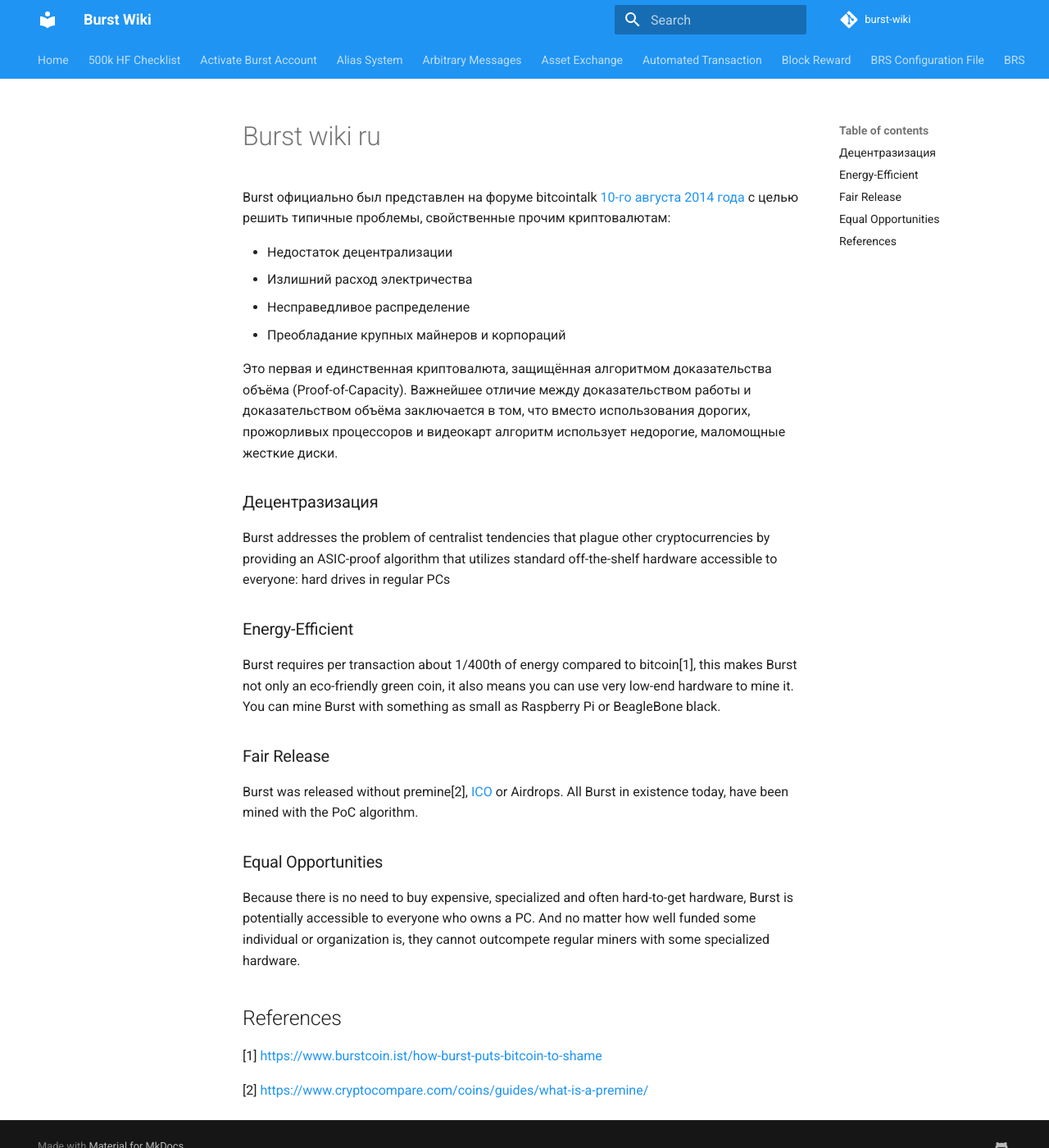
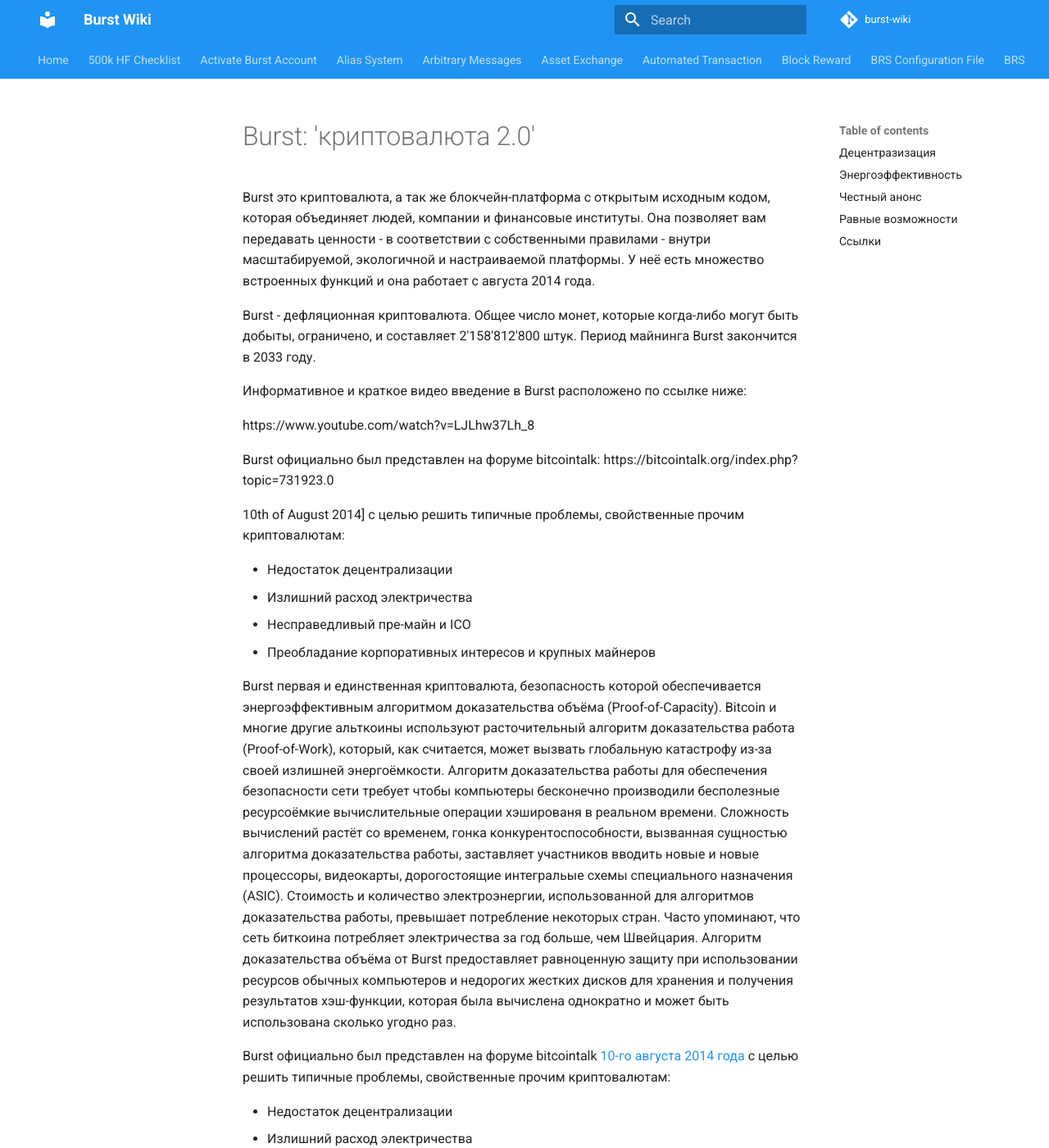
Before and after one commit to burst-apps-team/burst-wiki, an MkDocs documentation site: the page built from docs/burst-wiki-ru.md, in a window 1280 px wide and 1400 px high. Shown: the whole window at 82% size. Built offline with MkDocs 1.6.1 and Material for MkDocs 9.7.7, drawn with Linux system fonts in a browser that asks for light colours; comment, search, counter and statistics services are not loaded; old or Windows-style settings are respelled for this version of MkDocs; some of the changed text lies outside the part shown.

Commit message:
Переведено

```diff
--- a/docs/burst-wiki-ru.md
+++ b/docs/burst-wiki-ru.md
@@ -1,4 +1,39 @@
-<languages/>
+# Burst: 'криптовалюта 2.0'
+
+Burst это криптовалюта, а так же блокчейн-платформа с открытым исходным кодом, которая
+объединяет людей, компании и финансовые институты. Она позволяет вам передавать ценности
+- в соответствии с собственными правилами - внутри масштабируемой, экологичной и настраиваемой платформы.
+У неё есть множество встроенных функций и она работает с августа 2014 года.
+
+Burst - дефляционная криптовалюта. Общее число монет, которые когда-либо могут быть добыты, ограничено, и составляет 2'158'812'800 штук. Период майнинга Burst закончится в 2033 году.
+
+Информативное и краткое видео введение в Burst расположено по ссылке ниже:
+
+https://www.youtube.com/watch?v=LJLhw37Lh_8
+
+Burst официально был представлен на форуме bitcointalk: https://bitcointalk.org/index.php?topic=731923.0
+
+10th of August 2014] с целью решить типичные проблемы, свойственные прочим криптовалютам:
+
+* Недостаток децентрализации
+* Излишний расход электричества
+* Несправедливый пре-майн и ICO
+* Преобладание корпоративных интересов и крупных майнеров
+
+Burst первая и единственная криптовалюта, безопасность которой обеспечивается энергоэффективным
+алгоритмом доказательства объёма (Proof-of-Capacity). Bitcoin и многие другие альткоины используют
+расточительный алгоритм доказательства работа (Proof-of-Work), который, как считается, может
+вызвать глобальную катастрофу из-за своей излишней энергоёмкости. Алгоритм доказательства работы
+для обеспечения безопасности сети требует чтобы компьютеры бесконечно производили бесполезные
+ресурсоёмкие вычислительные операции хэшированя в реальном времени. Сложность вычислений растёт
+со временем, гонка конкурентоспособности, вызванная сущностью алгоритма доказательства работы,
+заставляет участников вводить новые и новые процессоры, видеокарты, дорогостоящие интегральые
+схемы специального назначения (ASIC). Стоимость и количество электроэнергии, использованной
+для алгоритмов доказательства работы, превышает потребление некоторых стран. Часто упоминают,
+что сеть биткоина потребляет электричества за год больше, чем Швейцария. Алгоритм доказательства
+объёма от Burst предоставляет равноценную защиту при использовании ресурсов обычных компьютеров
+и недорогих жестких дисков для хранения и получения результатов хэш-функции, которая была вычислена
+однократно и может быть использована сколько угодно раз.
 
 Burst официально был представлен на форуме bitcointalk [10-го августа 2014 года](https://bitcointalk.org/index.php?topic=731923.0) с целью решить типичные проблемы, свойственные прочим криптовалютам:
 
@@ -11,25 +46,30 @@ Burst официально был представлен на форуме bitco
 
 ### Децентразизация
 
-Burst addresses the problem of centralist tendencies that plague other cryptocurrencies by providing an ASIC-proof algorithm that utilizes standard off-the-shelf hardware accessible to everyone: hard drives in regular PCs
+Burst решает проблему тенденции к централизации, от которой страдают многие другие криптовалюты,
+с помощью алгоритма, который действительно асикоустойчивый. ASIC не может заменять обычное
+оборудование и становится барьером для новых пользователей, таким образом достигается хорошая
+и продолжительная децентрализация.
 
-### Energy-Efficient
+### Энергоэффективность
 
-Burst requires per transaction about 1/400th of energy compared to bitcoin[1], this makes Burst not only an eco-friendly green coin, it also means you can use very low-end hardware to mine it. You can mine Burst with something as small as Raspberry Pi or BeagleBone black.
+Burst использует минимальное количество вычислительных ресурсов после установки и синхронизации.
+Стоимость транзакции Burst оценивается в 1/400 энергии, требуемой для обработки транзакции
+в биткоине https://www.burstcoin.ist/how-burst-puts-bitcoin-to-shame . Это делает Burst экологичным.
+Его можно майнить даже с помощью чего-то маленького, например Raspberry Pi.
 
-### Fair Release
+### Честный анонс
 
-Burst was released without premine[2], [ICO](https://en.wikipedia.org/wiki/Initial_coin_offering) or Airdrops. All Burst in existence today, have been mined with the PoC algorithm.
+Burst был выпущена публично с подробным описанием, без премайна https://www.cryptocompare.com/coins/guides/what-is-a-premine/ , без раздачи airdrop и без ICO.
+Все существующие монеты Burst были намайненны начиная с первого блока с помощью алгоритма доказательства объёма.
 
-### Equal Opportunities
+### Равные возможности
 
-Because there is no need to buy expensive, specialized and often hard-to-get hardware, Burst is potentially accessible to everyone who owns a PC. And no matter how well funded some individual or organization is, they cannot outcompete regular miners with some specialized hardware.
+Так как не требуется покупать дорогостоящую аппаратуру, Burst есть и будет оставаться доступным
+для всех, у кого есть персональный компьютер. Не важно, как хорошо финансируется человек
+или организация, он или она не могут использовать дорогостоящее оборудование чтобы получить
+преимущество над обычными майнерами, использующими обычное компьютерное оборудование.
 
-References
-----------
-
-<references />
-
-[1] <https://www.burstcoin.ist/how-burst-puts-bitcoin-to-shame>
-
-[2] <https://www.cryptocompare.com/coins/guides/what-is-a-premine/>
+### Ссылки
+* https://www.burstcoin.ist/how-burst-puts-bitcoin-to-shame
+* https://www.cryptocompare.com/coins/guides/what-is-a-premine/
```
